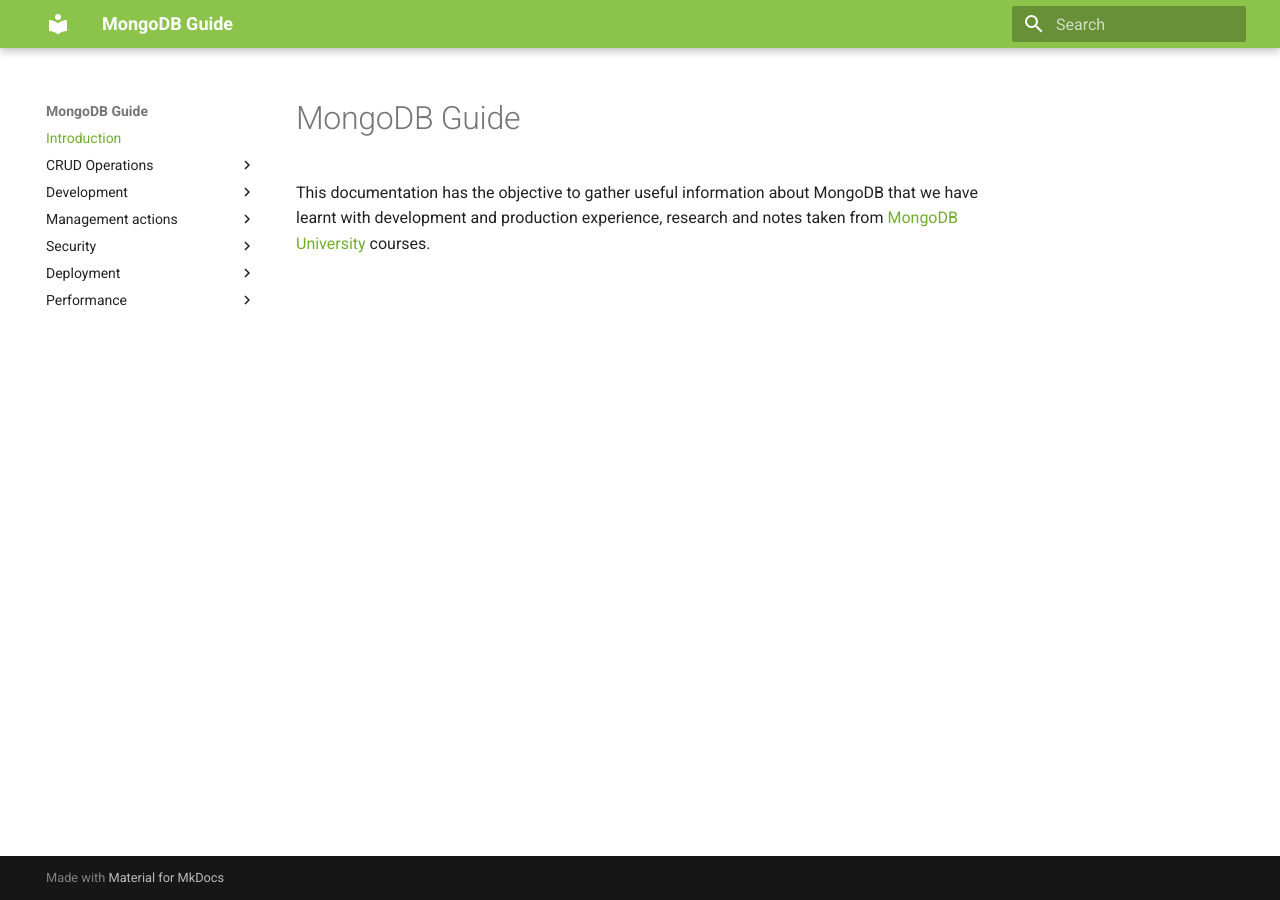
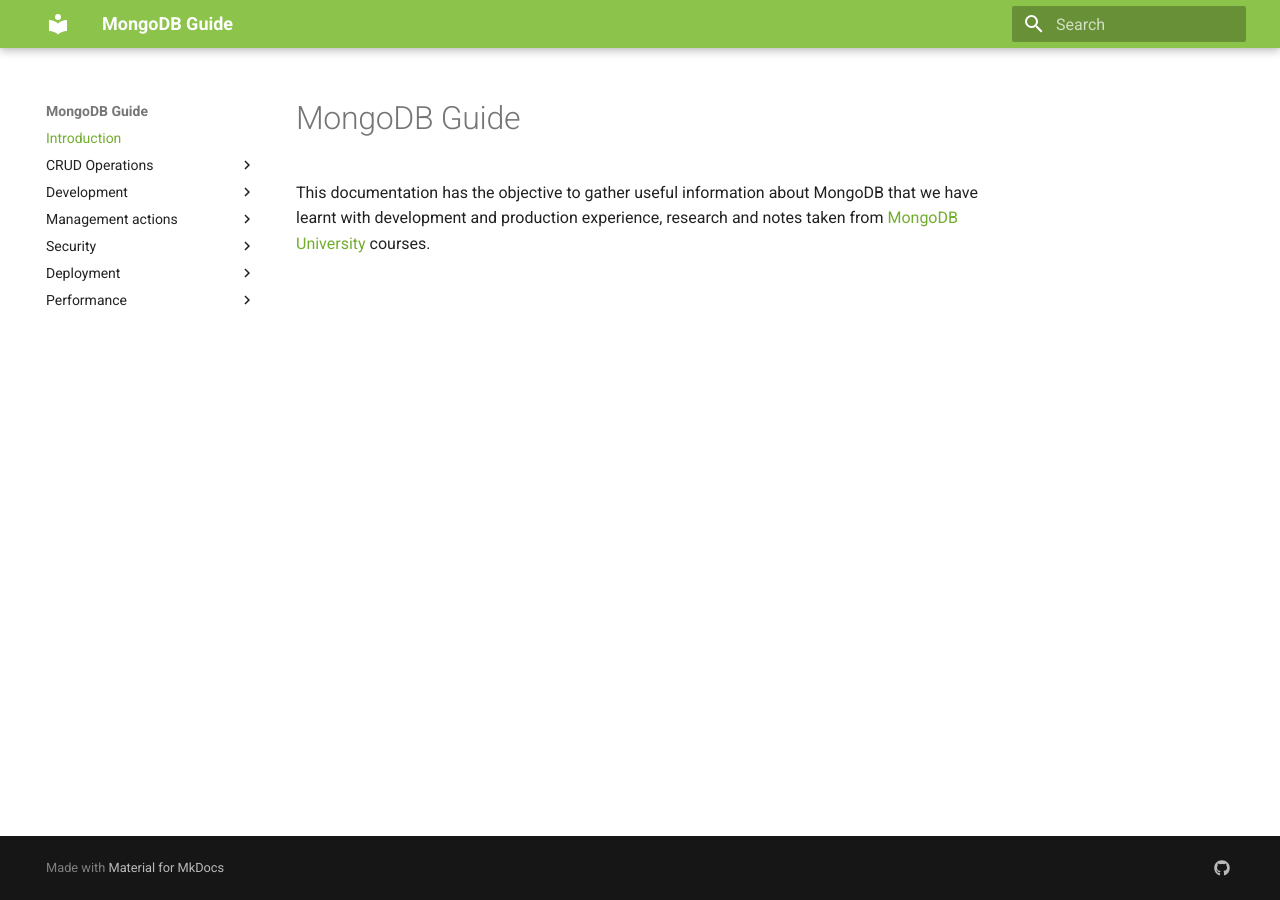
Before and after one commit to Devlinked/mongodb-guide, an MkDocs documentation site: the page built from docs/index.md, in a window 1280 px wide. Built offline with MkDocs 1.6.1 and Material for MkDocs 9.7.7, drawn with Linux system fonts in a browser that asks for light colours; old or Windows-style settings are respelled for this version of MkDocs.

Commit message:
Change accent color to green. Add Github footer link

```diff
--- a/mkdocs.yml
+++ b/mkdocs.yml
@@ -33,4 +33,7 @@
 extra:
   palette:
     primary: 'light green'
-    accent: 'indigo'
+    accent: 'green'
+  social:
+    - type: 'github'
+      link: 'https://github.com/Devlinked'
```
